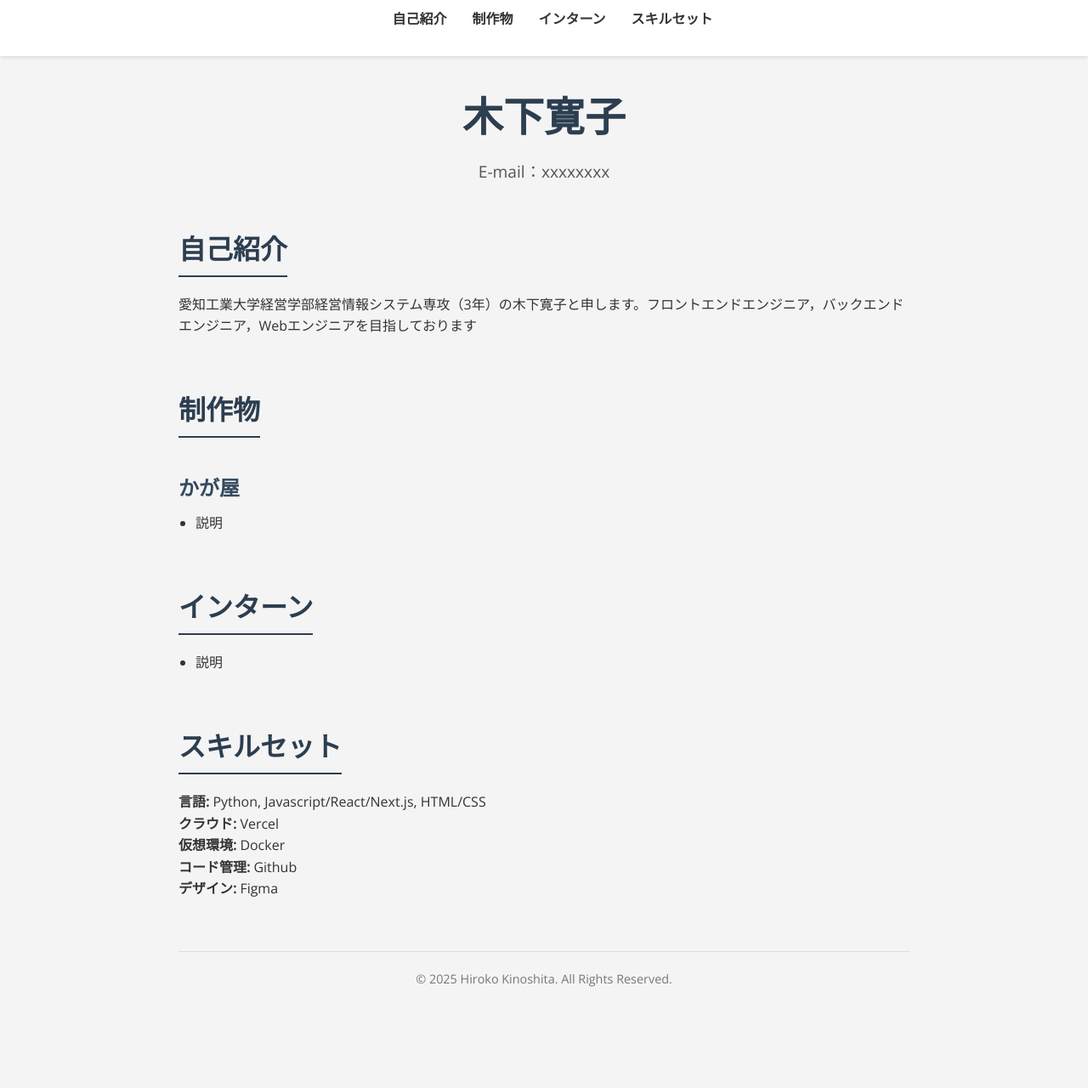
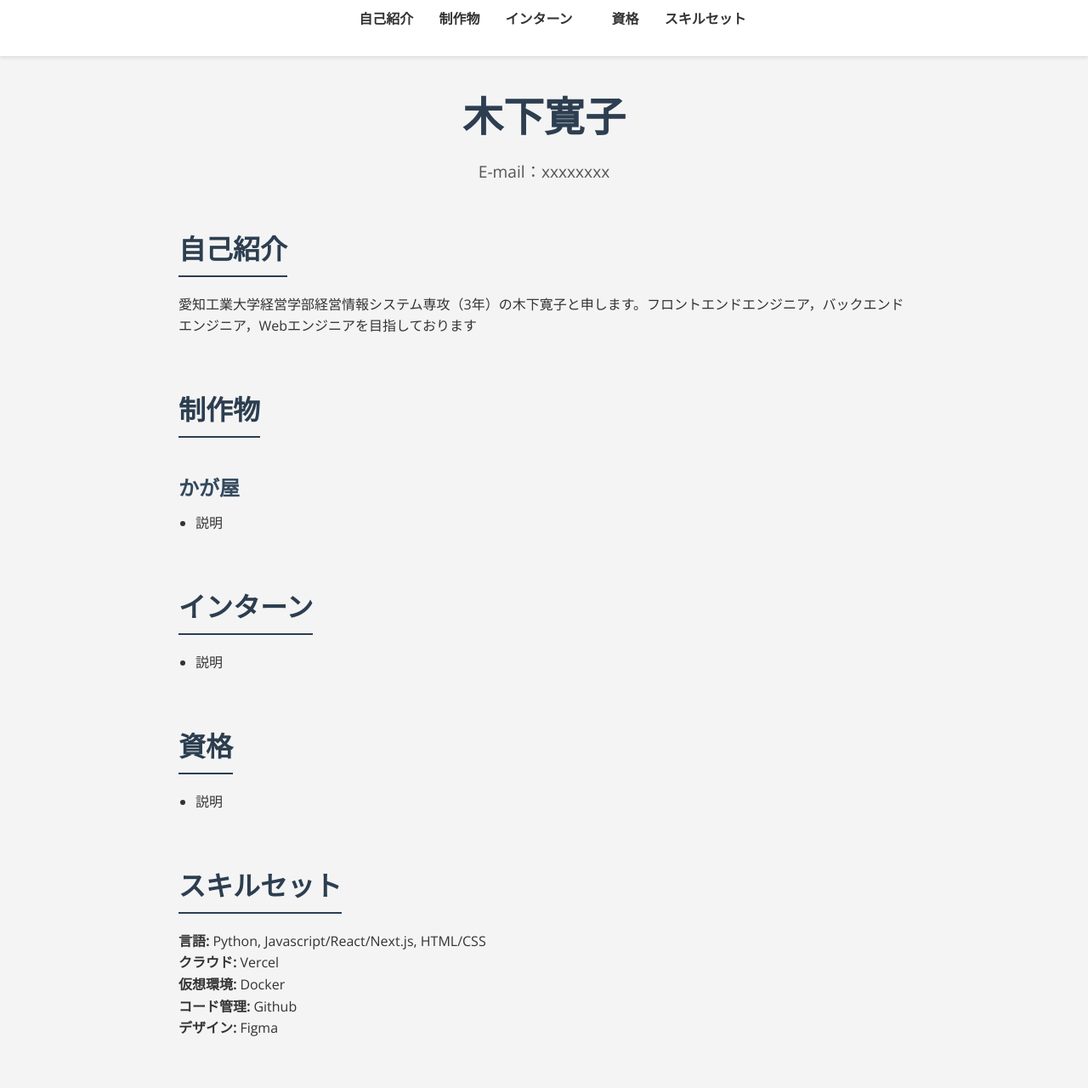
Before and after one commit to t23025/t23025.github.io, a plain HTML site: page index.html in a window 1280 px wide. Shown: the top 1280 px of the page at 85% size. Before the commit the page ends 1223 px from the top, so only its background shows below. Drawn offline with nearby package versions, Linux system fonts and the light colour scheme.

Commit message:
Update index.html

```diff
--- a/index.html
+++ b/index.html
@@ -142,6 +142,7 @@
       <li><a href="#about">自己紹介</a></li>
       <li><a href="#works">制作物</a></li>
       <li><a href="#activities">インターン</a></li>
+	　<li><a href="#shikaku">資格</a></li>
       <li><a href="#skills">スキルセット</a></li>
 
     </ul>
@@ -173,6 +174,13 @@
       </ul>
     </section>
 
+	<section id="shikaku">
+      <h2>資格</h2>
+      <ul>
+	<li>説明</li>
+      </ul>
+    </section>
+
 
     <section id="skills">
       <h2>スキルセット</h2>
```
